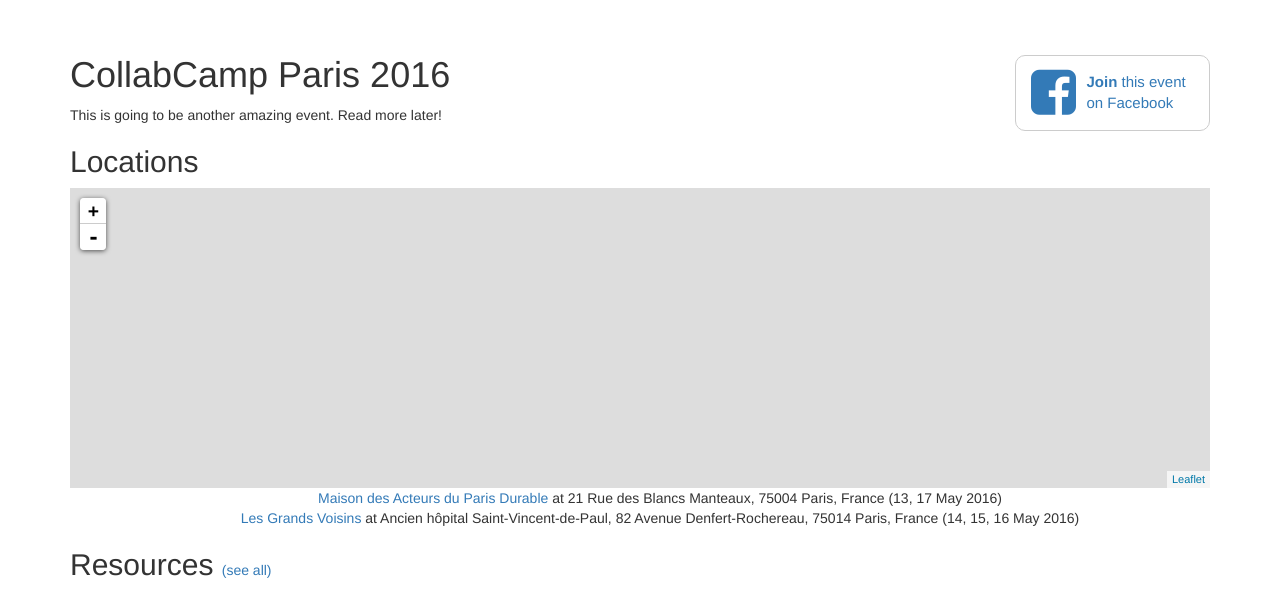
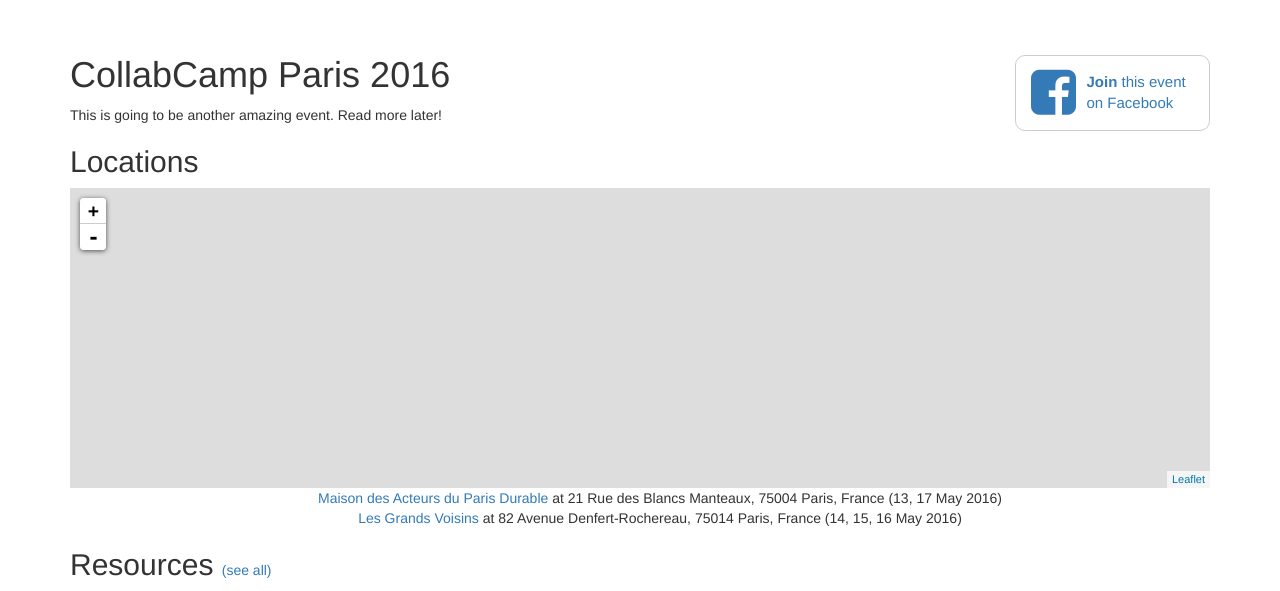
Before and after one commit to collabcamp/collabcamp.github.io, a Jekyll site: the page built from events/collabcamp-2016-05-paris.md, in a window 1280 px wide, cut to the strip 0-591 px from the top of the page. Built offline with Jekyll 4.4.1, drawn with Linux system fonts in a browser that asks for light colours.

Commit message:
Update collabcamp-2016-05-paris.md

```diff
--- a/events/collabcamp-2016-05-paris.md
+++ b/events/collabcamp-2016-05-paris.md
@@ -16,7 +16,7 @@ locations:
   date: 13, 17 May 2016
 - name: Les Grands Voisins
   website: http://lesgrandsvoisins.org/lesite/pratique
-  address: Ancien hôpital Saint-Vincent-de-Paul, 82 Avenue Denfert-Rochereau, 75014 Paris, France
+  address: 82 Avenue Denfert-Rochereau, 75014 Paris, France
   date: 14, 15, 16 May 2016
 ---
 
```
